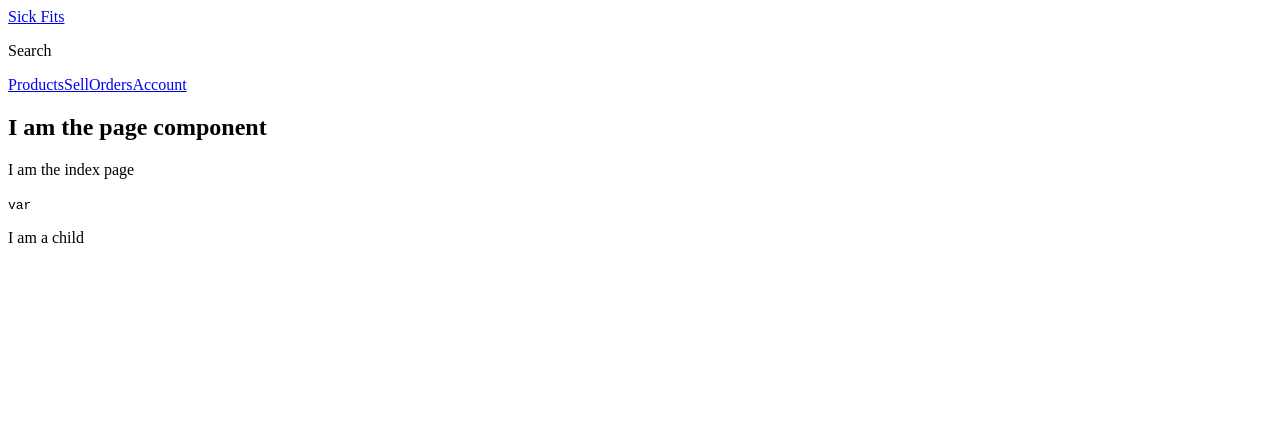
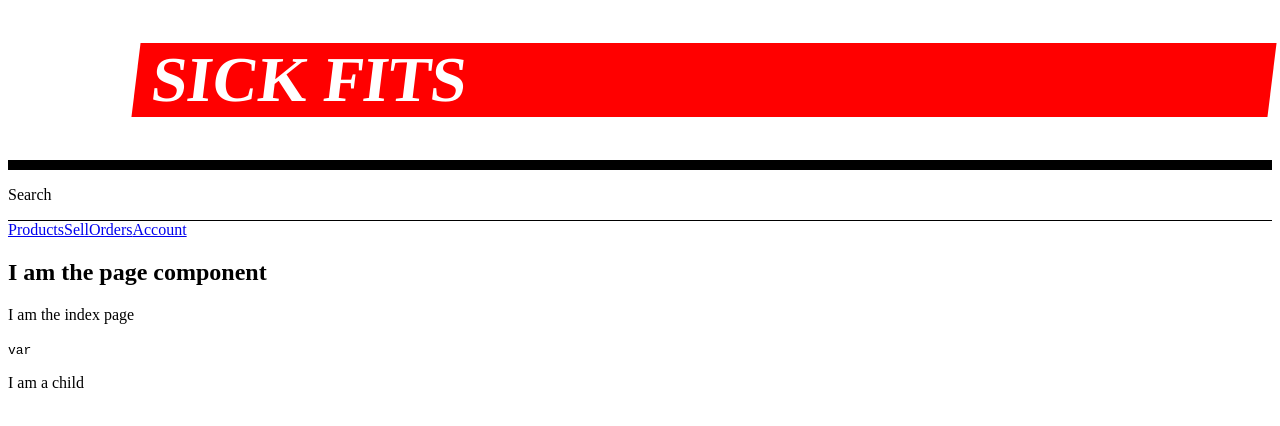
Before and after one commit to csimes/sickfits-client, a Next.js app: page / in a window 1280 px wide. Shown: the top 426 px of the page. Built offline with nearby package versions, Linux system fonts and the light colour scheme.

Commit message:
Updated document.js to fix issue with styled components rendering, added basic styling for Header component

```diff
--- a/components/Header.js
+++ b/components/Header.js
@@ -1,16 +1,50 @@
 import Link from 'next/link';
+import styled from 'styled-components';
 import Nav from './Nav';
+
+const Logo = styled.h1`
+  font-size: 4rem;
+  margin-left: 2em;
+  position: relative;
+  z-index: 2px;
+  background: red;
+  transform: skew(-7deg);
+  a {
+    color: white;
+    text-decoration: none;
+    text-transform: uppercase;
+    padding: 0.5rem 1rem;
+  }
+`;
+
+const HeaderStyles = styled.header`
+  .bar {
+    border-bottom: 10px solid var(--black, black);
+    display: grid
+    grid-template-columns: auto 1fr;
+    justify-content: space-between;
+    align-items: center;
+  }
+
+  .sub-bar {
+    border-bottom: 1px solid var(--black, black);
+    display: grid
+    grid-template-columns: auto 1fr;
+  }
+`;
 
 export default function Header() {
   return (
-    <header>
+    <HeaderStyles>
       <div className="bar">
-        <Link href="/">Sick Fits</Link>
+        <Logo>
+          <Link href="/">Sick Fits</Link>
+        </Logo>
       </div>
       <div className="sub-bar">
         <p>Search</p>
       </div>
       <Nav />
-    </header>
+    </HeaderStyles>
   );
 }
--- a/package.json
+++ b/package.json
@@ -26,14 +26,14 @@
     "graphql-tag": "^2.11.0",
     "graphql-upload": "^11.0.0",
     "lodash.debounce": "^4.0.8",
-    "next": "^12.0.8",
-    "next-with-apollo": "^5.2.1",
+    "next": "^10.0.3",
+    "next-with-apollo": "^5.1.1",
     "nprogress": "^0.2.0",
     "prop-types": "^15.7.2",
     "react": "^17.0.1",
     "react-dom": "^17.0.1",
     "react-transition-group": "^4.4.1",
-    "styled-components": "^5.3.3",
+    "styled-components": "^5.2.1",
     "waait": "^1.0.5"
   },
   "devDependencies": {
--- a/pages/_document.js
+++ b/pages/_document.js
@@ -4,7 +4,7 @@
   render() {
     return (
       <Html lang="en-US">
-        {/* <Head></Head> */}
+        <Head />
         <body>
           <Main />
           <NextScript />
```
